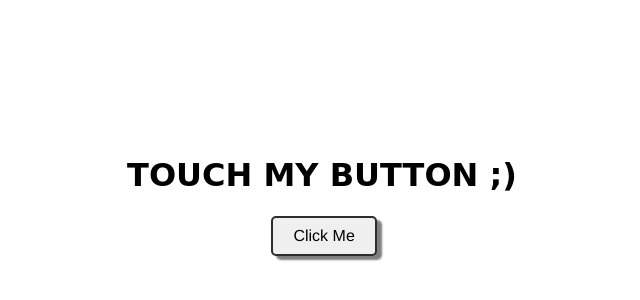
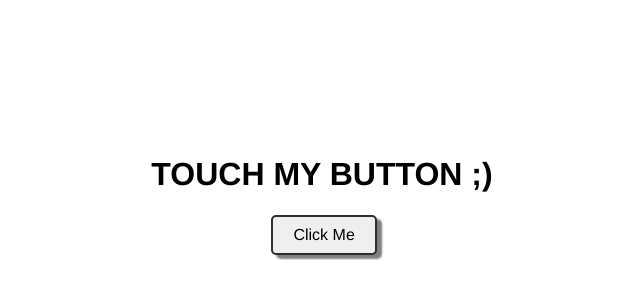
Before and after one commit to RyanieA/test-ing, a plain HTML site: page index.html in a window 1280 px wide. Shown: the part 46-346 px from the top of the page, without its empty margins (318-958 px from the left). Drawn offline with Linux system fonts and the light colour scheme.

Commit message:
Initial commit

```diff
--- a/index.html
+++ b/index.html
@@ -8,7 +8,7 @@
       h1 {
         text-align: center;
         margin-top: 16%;
-        font-family: cursive;
+        font-family: "Franklin Gothic Medium", "Arial Narrow", Arial, sans-serif;
       }
       #LoveButton {
         /*padding: 20px 40px; */
```
